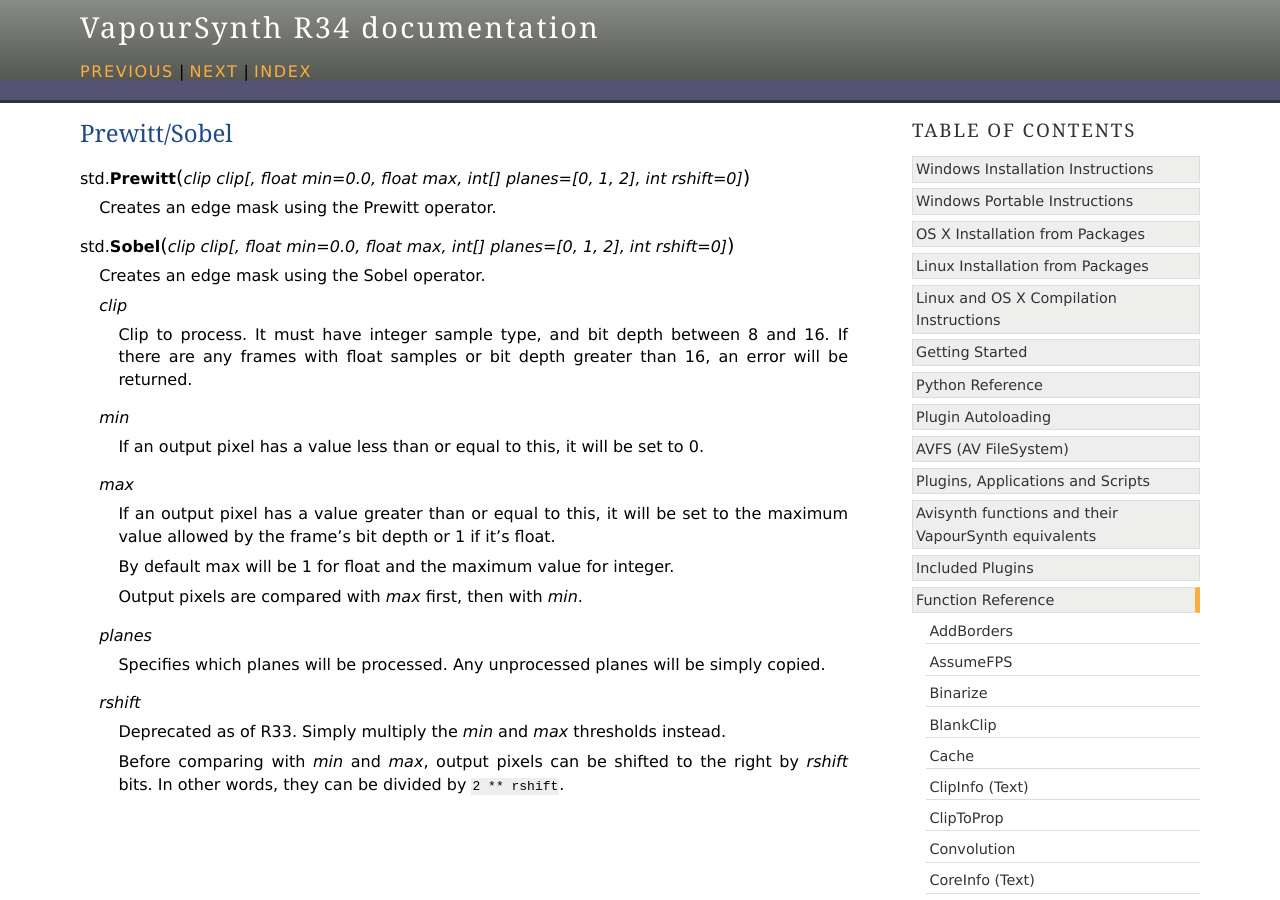
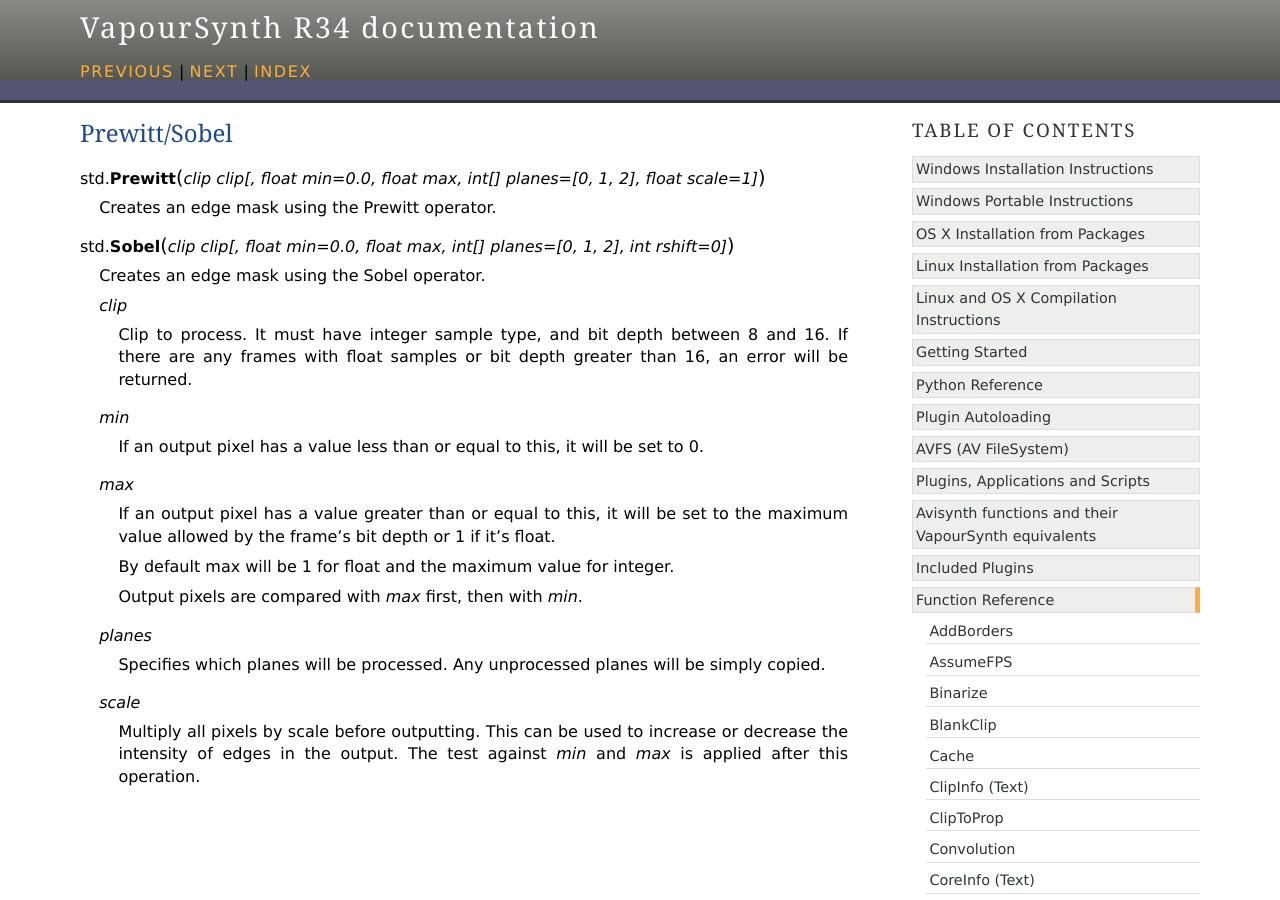
Before and after one commit to vapoursynth/vapoursynth, a Sphinx documentation site: the page built from doc/functions/prewitt_sobel.rst, in a window 1280 px wide and 900 px high. Built offline with Sphinx 7.4.7, drawn with Linux system fonts in a browser that asks for light colours; formulas are drawn with MathJax 3.

Commit message:
Replace rshift with scale argument

```diff
--- a/doc/functions/prewitt_sobel.rst
+++ b/doc/functions/prewitt_sobel.rst
@@ -1,7 +1,7 @@
 Prewitt/Sobel
 ===================
 
-.. function:: Prewitt(clip clip[, float min=0.0, float max, int[] planes=[0, 1, 2], int rshift=0])
+.. function:: Prewitt(clip clip[, float min=0.0, float max, int[] planes=[0, 1, 2], float scale=1])
    :module: std
 
    Creates an edge mask using the Prewitt operator.
@@ -33,10 +33,7 @@
       Specifies which planes will be processed. Any unprocessed planes
       will be simply copied.
 
-   *rshift*
-      Deprecated as of R33. Simply multiply the *min* and *max* thresholds
-      instead.
-
-      Before comparing with *min* and *max*, output pixels can be shifted
-      to the right by *rshift* bits. In other words, they can be divided
-      by ``2 ** rshift``.
+   *scale*
+      Multiply all pixels by scale before outputting. This can be used to
+      increase or decrease the intensity of edges in the output. The test
+      against *min* and *max* is applied after this operation.
```
Also changed, not shown: 2 other files.
